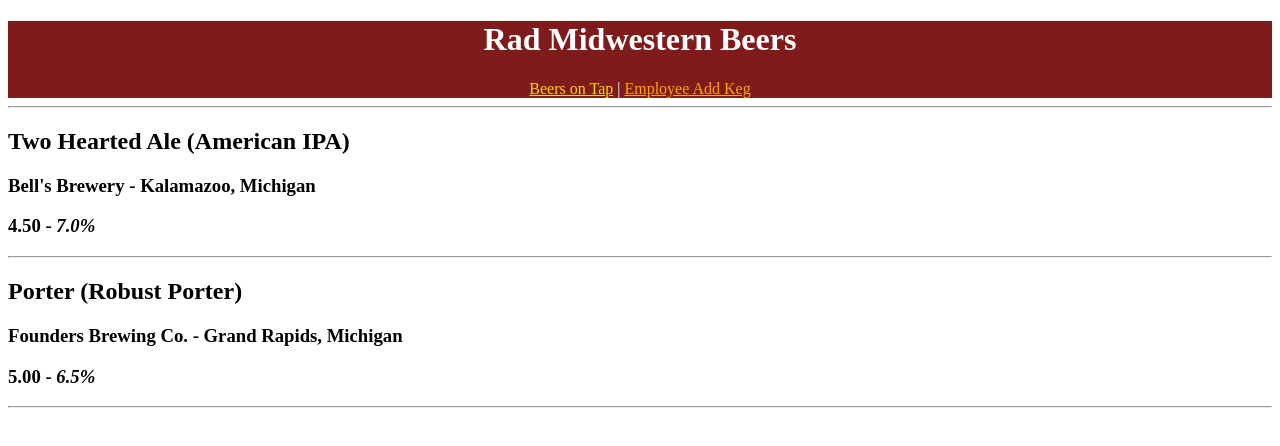
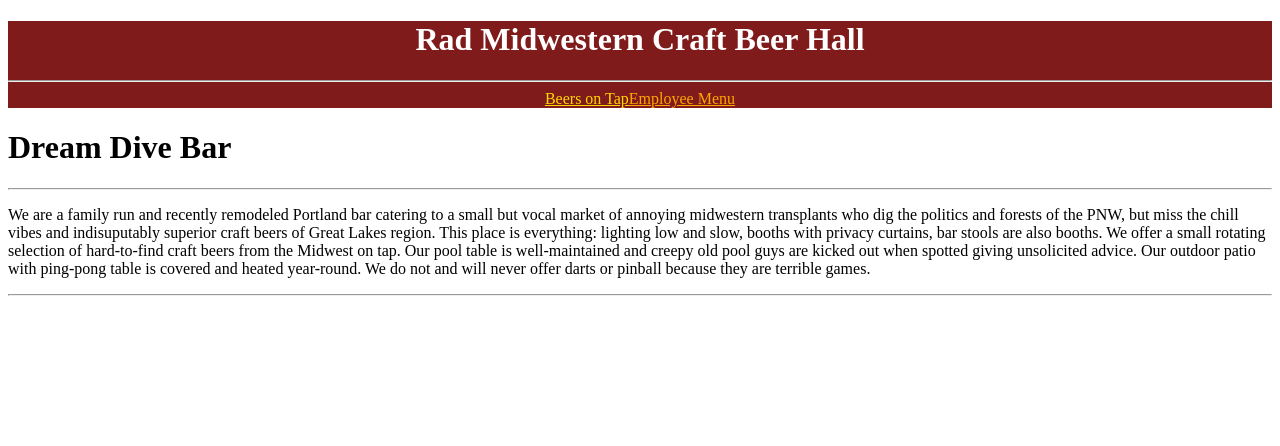
Before and after one commit to mstambaugh/tap-room-react, a React app: page / in a window 1280 px wide. Shown: the top 446 px of the page. Built offline with nearby package versions, Linux system fonts and the light colour scheme.

Commit message:
add homepage and employee homepage components, start fleshing out html displays for routes

```diff
--- a/src/components/App.jsx
+++ b/src/components/App.jsx
@@ -1,7 +1,8 @@
 import React from 'react';
 import Header from './Header';
-import KegMenu from './KegMenu';
-import AddKeg from './AddKeg';
+import Home from './Home';
+import TapList from './TapList';
+import EmployeeHome from './EmployeeHome';
 import { Switch, Route } from 'react-router-dom';
 
 
@@ -11,8 +12,9 @@
     <div>
       <Header />
       <Switch>
-        <Route exact path='/' component={KegMenu} />
-        <Route path='/addkeg' component={AddKeg} />
+        <Route exact path='/' component={Home} />
+        <Route path='/employeehome' component={EmployeeHome} />
+        <Route path= '/taplist' component={TapList} />
       </Switch>
 
     </div>
--- a/src/components/Header.jsx
+++ b/src/components/Header.jsx
@@ -8,17 +8,23 @@
 };
 
 const link1Styling = {
-  color: 'gold'
-}
+  color: 'gold',
+};
 const link2Styling = {
   color: 'orange'
-}
+};
+// const employeeHeaderStyling = {
+//   float: 'right',
+//   color: 'white'
+// };
 function Header() {
   return (
     <div style={headerStyling}>
-      <h1>Rad Midwestern Beers</h1>
+      <h1>Rad Midwestern Craft Beer Hall</h1>
+      <hr/>
       <div>
-        <Link to='/' style={link1Styling}>Beers on Tap</Link> | <Link to='/AddKeg' style={link2Styling}>Employee Add Keg</Link>
+        <Link to='/TapList' style={link1Styling}>Beers on Tap</Link>
+        <Link to='/EmployeeHome' style={link2Styling}>Employee Menu</Link>
       </div>
     </div>
   );
--- /dev/null
+++ b/src/components/Home.jsx
@@ -0,0 +1,18 @@
+import React from 'react';
+
+
+function Home() {
+  return (
+    <div>
+      <h1>Dream Dive Bar</h1>
+      <hr />
+      <div>
+        <p>We are a family run and recently remodeled Portland bar catering to a small but vocal market of annoying midwestern transplants who dig the politics and forests of the PNW, but miss the chill vibes and indisuputably superior craft beers of Great Lakes region. This place is everything: lighting low and slow, booths with privacy curtains, bar stools are also booths. We offer a small rotating selection of hard-to-find craft beers from the Midwest on tap. Our pool table is well-maintained and creepy old pool guys are kicked out when spotted giving unsolicited advice. Our outdoor patio with ping-pong table is covered and heated year-round. We do not and will never offer darts or pinball because they are terrible games.</p>
+      </div>
+      <hr />
+      <div>
+      </div>
+    </div>
+  );
+}
+export default Home;
--- a/src/components/KegMenu.jsx
+++ b/src/components/TapList.jsx
@@ -20,7 +20,7 @@
   }
 ];
 
-function KegMenu() {
+function TapList() {
   return (
     <div>
       <hr />
@@ -37,4 +37,4 @@
   );
 }
 
-export default KegMenu;
+export default TapList;
```
Also changed, not shown: src/components/EmployeeHome.jsx (added).
